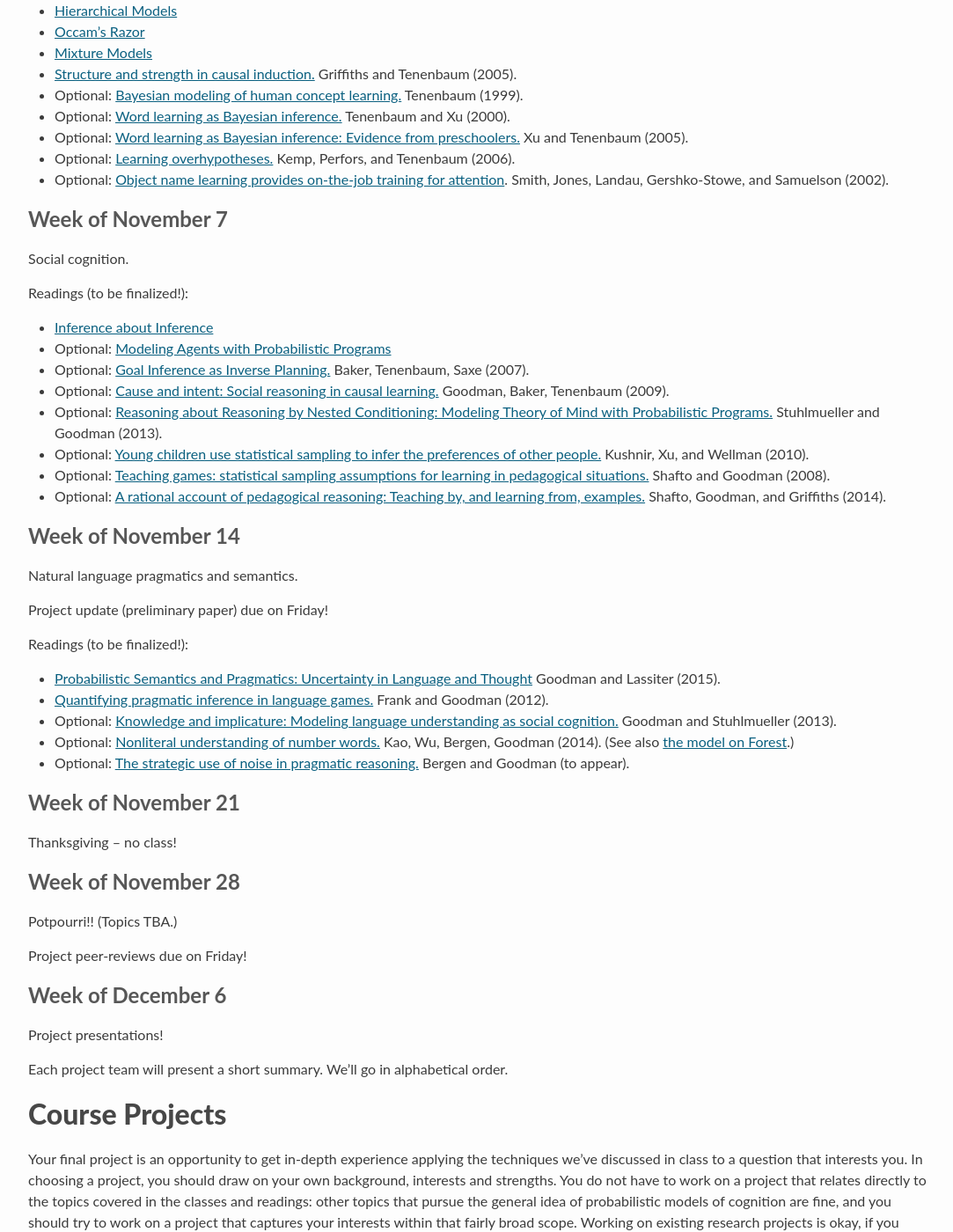
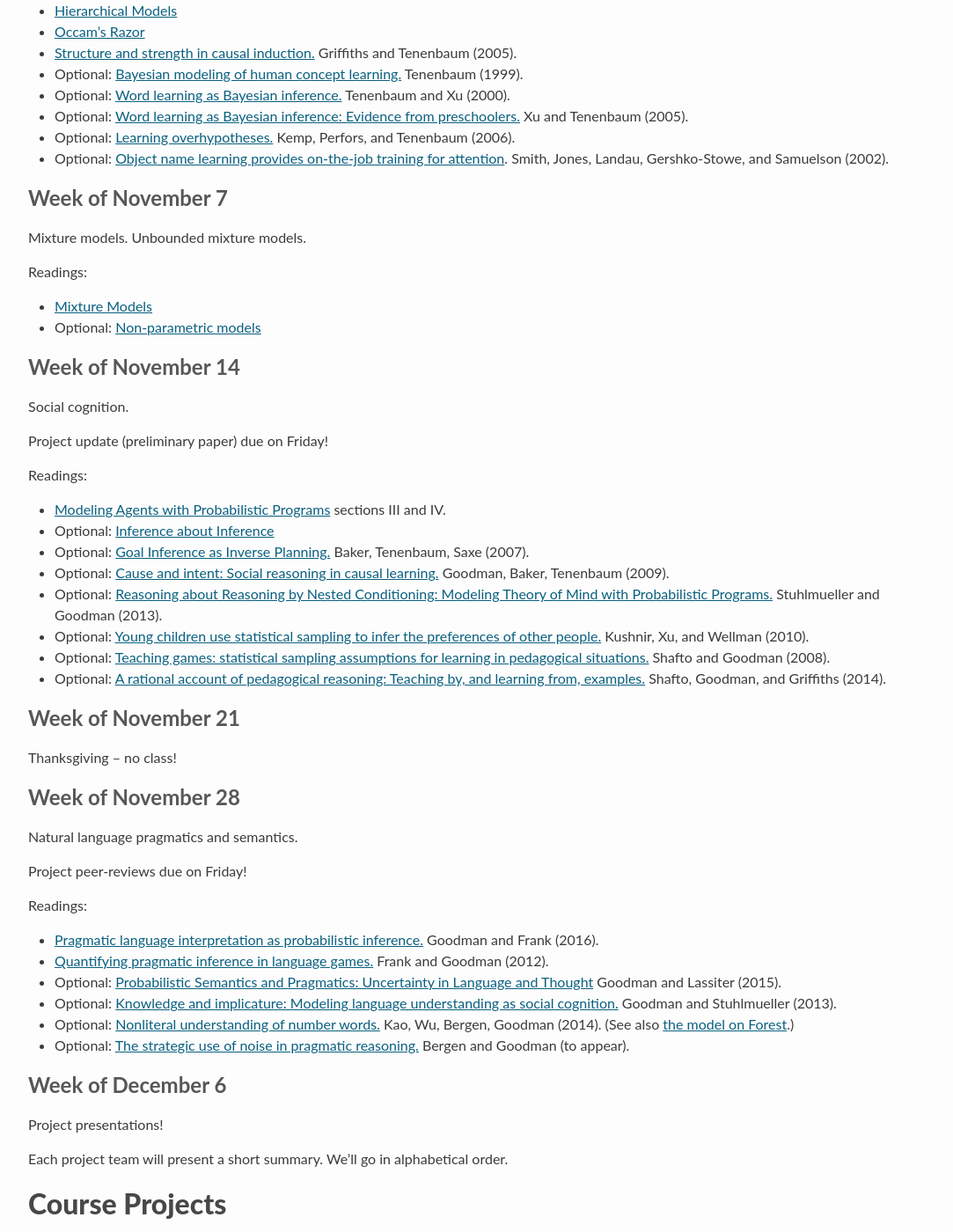
Before and after one commit to stanford-cocolab/cocolab.stanford.edu, a Jekyll site: the page built from psych204-fall2016.md, in a window 1280 px wide and 1400 px high, scrolled down 3588 px. Shown: the whole window at 88% size, without its empty margins (94-1177 px from the left). Built offline with Jekyll 4.4.1, drawn with Linux system fonts in a browser that asks for light colours; Markdown is read by kramdown in place of the engine named in the settings; a script that is not in the unit is left out; some of the changed text lies outside the part shown.

Commit message:
revise 204 syllabus

```diff
--- a/psych204-fall2016.md
+++ b/psych204-fall2016.md
@@ -171,12 +170,23 @@ Readings:
 * Optional: [Object name learning provides on-the-job training for attention](http://www.iub.edu/~cogdev/labwork/ObjectNameLearning.pdf). Smith, Jones, Landau, Gershko-Stowe, and Samuelson (2002).
 
 ## Week of November 7
+
+Mixture models. Unbounded mixture models.
+
+Readings:
+
+* [Mixture Models](https://probmods.org/v2/chapters/11-mixture-models.html)
+* Optional: [Non-parametric models](https://probmods.org/v2/chapters/12-non-parametric-models.html)
+
+## Week of November 14
 Social cognition.
 
-Readings (to be finalized!):
+Project update (preliminary paper) due on Friday!
 
-* [Inference about Inference](http://probmods.org/v2/chapters/06-inference-about-inference.html)
-* Optional: [Modeling Agents with Probabilistic Programs](http://agentmodels.org/)
+Readings:
+
+* [Modeling Agents with Probabilistic Programs](http://agentmodels.org/) sections III and IV.
+* Optional: [Inference about Inference](http://probmods.org/v2/chapters/06-inference-about-inference.html)
 * Optional: [Goal Inference as Inverse Planning.](http://web.mit.edu/clbaker/www/papers/cogsci2007.pdf) Baker, Tenenbaum, Saxe (2007).
 * Optional: [Cause and intent: Social reasoning in causal learning.](http://stanford.edu/~ngoodman/papers/SocCause_v1.pdf) Goodman, Baker, Tenenbaum (2009).
 * Optional: [Reasoning about Reasoning by Nested Conditioning: Modeling Theory of Mind with Probabilistic Programs.](http://stanford.edu/~ngoodman/papers/StuhlmuellerGoodman-CogSys-2013.pdf) Stuhlmueller and Goodman (2013).
@@ -184,28 +194,25 @@ Readings (to be finalized!):
 * Optional: [Teaching games: statistical sampling assumptions for learning in pedagogical situations.](http://stanford.edu/~ngoodman/papers/pedagogicalSampling.pdf) Shafto and Goodman (2008).
 * Optional: [A rational account of pedagogical reasoning: Teaching by, and learning from, examples.](http://www.stanford.edu/~ngoodman/papers/shaftogg14.pdf) Shafto, Goodman, and Griffiths (2014).
 
-## Week of November 14
-Natural language pragmatics and semantics.
-
-Project update (preliminary paper) due on Friday!
-
-Readings (to be finalized!):
-
-* [Probabilistic Semantics and Pragmatics: Uncertainty in Language and Thought](http://www.stanford.edu/~ngoodman/papers/Goodman-HCS-final.pdf) Goodman and Lassiter (2015).
-* [Quantifying pragmatic inference in language games.](http://stanford.edu/~ngoodman/papers/FrankGoodman-Science2012.pdf) Frank and Goodman (2012).
-* Optional: [Knowledge and implicature: Modeling language understanding as social cognition.](http://stanford.edu/~ngoodman/papers/GS-TopiCS-2013.pdf) Goodman and Stuhlmueller (2013).
-* Optional: [Nonliteral understanding of number words.](http://cocolab.stanford.edu/papers/PNAS-2014-KaoEtAl.pdf) Kao, Wu, Bergen, Goodman (2014). (See also [the model on Forest](http://forestdb.org/models/hyperbole.html).)
-* Optional: [The strategic use of noise in pragmatic reasoning.](http://cocolab.stanford.edu/papers/PragmaticProsody.pdf) Bergen and Goodman (to appear).
-
 
 ## Week of November 21
 
 Thanksgiving -- no class!
 
 ## Week of November 28
-Potpourri!! (Topics TBA.)
+Natural language pragmatics and semantics.
 
 Project peer-reviews due on Friday!
+
+Readings:
+
+* [Pragmatic language interpretation as probabilistic inference.](http://cocolab.stanford.edu/papers/GoodmanFrank2016-TICS.pdf) Goodman and Frank (2016).
+* [Quantifying pragmatic inference in language games.](http://stanford.edu/~ngoodman/papers/FrankGoodman-Science2012.pdf) Frank and Goodman (2012).
+* Optional: [Probabilistic Semantics and Pragmatics: Uncertainty in Language and Thought](http://www.stanford.edu/~ngoodman/papers/Goodman-HCS-final.pdf) Goodman and Lassiter (2015).
+* Optional: [Knowledge and implicature: Modeling language understanding as social cognition.](http://stanford.edu/~ngoodman/papers/GS-TopiCS-2013.pdf) Goodman and Stuhlmueller (2013).
+* Optional: [Nonliteral understanding of number words.](http://cocolab.stanford.edu/papers/PNAS-2014-KaoEtAl.pdf) Kao, Wu, Bergen, Goodman (2014). (See also [the model on Forest](http://forestdb.org/models/hyperbole.html).)
+* Optional: [The strategic use of noise in pragmatic reasoning.](http://cocolab.stanford.edu/papers/PragmaticProsody.pdf) Bergen and Goodman (to appear).
+
 
 ## Week of December 6
 Project presentations!
```
Also changed, not shown: other parts of psych204-fall2016.md (+1 -2 lines).
